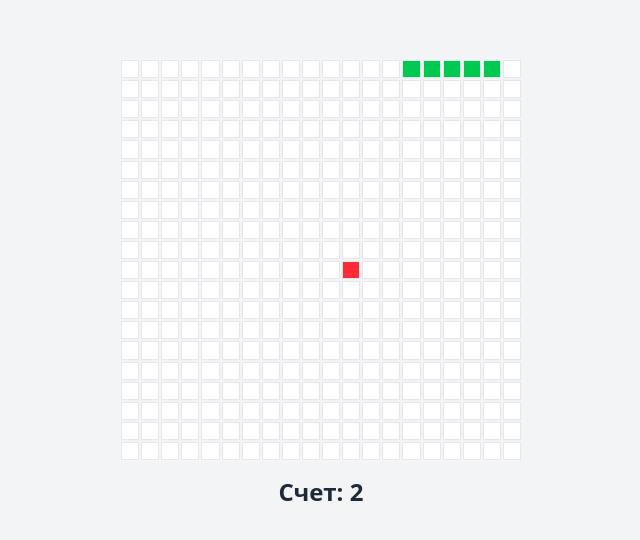
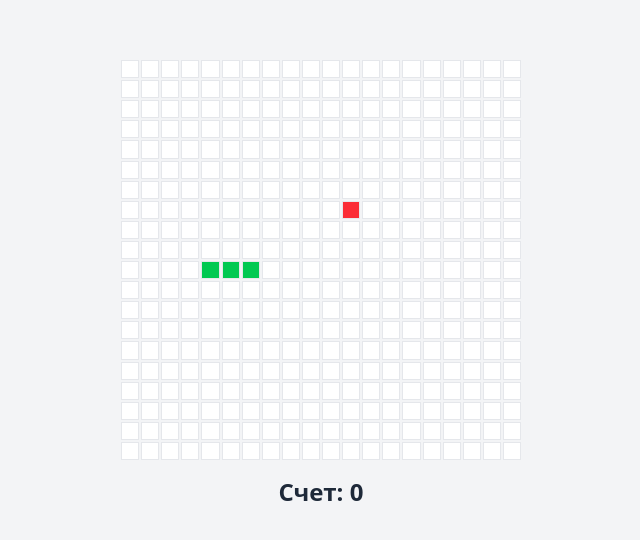
Before and after one commit to imagion/snake-game, a Next.js app: page /grid in a window 1280 px wide. Shown: the part 116-656 px from the top of the page, without its empty margins (319-959 px from the left). Built offline with nearby package versions, Linux system fonts and the light colour scheme.

Commit message:
Новая функция для генерации игры

```diff
--- a/app/(pages)/grid/page.tsx
+++ b/app/(pages)/grid/page.tsx
@@ -4,19 +4,19 @@ import { useCallback, useEffect, useRef, useState } from 'react';
 import { cn } from '@/lib/utils';
 
 export default function GridPage() {
+  const rows = 20;
+  const cols = 20;
+
   const [snake, setSnake] = useState<Array<number>>([12, 11, 10]);
   const [food, setFood] = useState<number>(15);
   const [direction, setDirection] = useState<'right' | 'left' | 'up' | 'down'>(
     'right',
   );
   const [score, setScore] = useState<number>(0);
+  const [isLoading, setIsLoading] = useState(true);
   const directionChangeLockRef = useRef(false);
-  const rows = 20;
-  const cols = 20;
 
-  // Сброс игры
-  const resetGame = useCallback(() => {
-    // Задаем случайное направление
+  const generateNewGameState = useCallback(() => {
     const directions: Array<'right' | 'left' | 'up' | 'down'> = [
       'right',
       'left',
@@ -25,34 +25,55 @@ export default function GridPage() {
     ];
     const randomDirection =
       directions[Math.floor(Math.random() * directions.length)];
+    const startHead = Math.floor(rows / 2) * cols + Math.floor(cols / 2);
+    let snake: number[];
 
-    // Создаем голову змейки в центре поля
-    const startHead = Math.floor(rows / 2) * cols + Math.floor(cols / 2);
-
-    let newSnake: number[];
-
-    // Генерируем тело змейки в зависимости от направления
     switch (randomDirection) {
       case 'right':
-        newSnake = [startHead, startHead - 1, startHead - 2];
+        snake = [startHead, startHead - 1, startHead - 2];
         break;
       case 'left':
-        newSnake = [startHead, startHead + 1, startHead + 2];
+        snake = [startHead, startHead + 1, startHead + 2];
         break;
       case 'down':
-        newSnake = [startHead, startHead - cols, startHead - 2 * cols];
+        snake = [startHead, startHead - cols, startHead - 2 * cols];
         break;
       case 'up':
-        newSnake = [startHead, startHead + cols, startHead + 2 * cols];
+        snake = [startHead, startHead + cols, startHead + 2 * cols];
         break;
     }
 
-    // Обновляем все состояния
-    setDirection(randomDirection);
-    setSnake(newSnake);
-    setFood(getRandomFreeCell(newSnake));
+    // Внутренняя функция для получения еды, чтобы избежать конфликтов видимости
+    const getFood = (occupied: number[]): number => {
+      const maxIndex = rows * cols - 1;
+      let rand: number;
+      do {
+        rand = Math.floor(Math.random() * (maxIndex + 1));
+      } while (occupied.includes(rand));
+      return rand;
+    };
+
+    return {
+      snake,
+      food: getFood(snake),
+      direction: randomDirection,
+    };
+  }, [rows, cols]);
+
+  // Сброс игры
+  const resetGame = useCallback(() => {
+    const newState = generateNewGameState();
+    setDirection(newState.direction);
+    setSnake(newState.snake);
+    setFood(newState.food);
     setScore(0);
-  }, [rows, cols]);
+  }, [generateNewGameState]);
+
+  // Случайный старт
+  useEffect(() => {
+    resetGame();
+    setIsLoading(false);
+  }, [resetGame]);
 
   // Получаем случайную свободную клетку
   const getRandomFreeCell = (occupied: number[]): number => {
@@ -175,8 +196,12 @@ export default function GridPage() {
               key={index}
               className={cn(
                 'border border-gray-200 bg-white dark:border-gray-700 dark:bg-gray-800',
-                snake.includes(index) ? 'bg-green-500 dark:bg-green-900' : '',
-                food === index ? 'bg-red-500 dark:bg-red-900' : '',
+                !isLoading && snake.includes(index)
+                  ? 'bg-green-500 dark:bg-green-900'
+                  : '',
+                !isLoading && food === index
+                  ? 'bg-red-500 dark:bg-red-900'
+                  : '',
               )}
             />
           ))}
```
